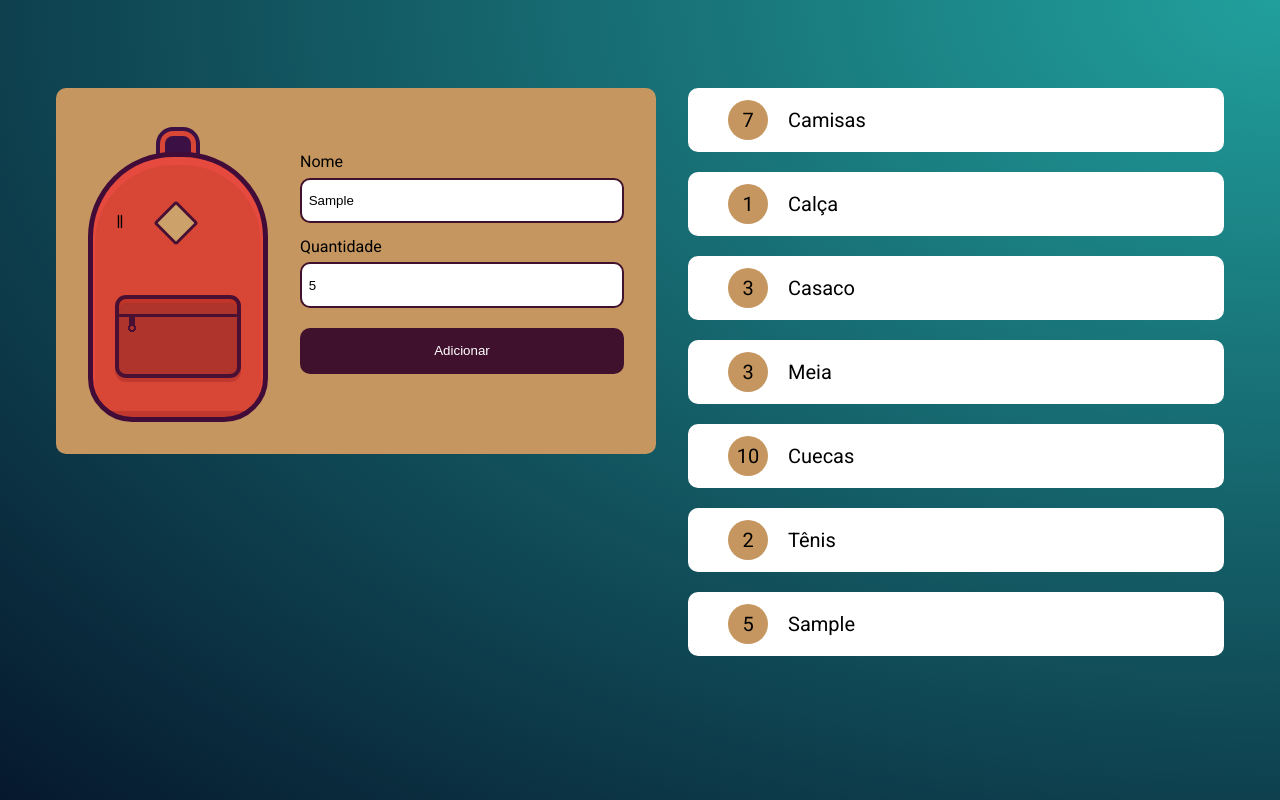
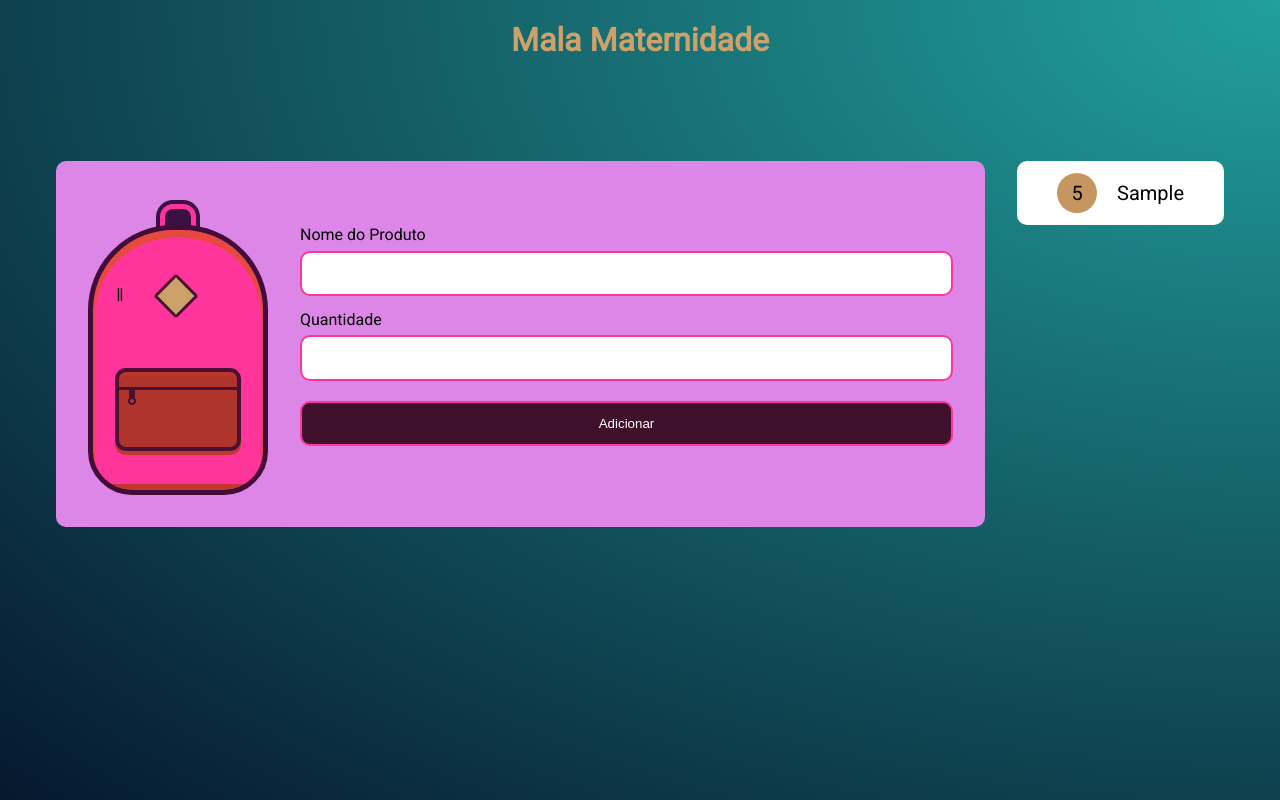
Before and after one commit to Cesar150/mochila-de-viagem, a plain HTML site: page index.html in a window 1280 px wide. Both pictures are taken after typing "Sample", "5" into the empty fields and a click on the input "Adicionar". Drawn offline with Linux system fonts and the light colour scheme.

Commit message:
input and output data in localStorage

```diff
--- a/css/style.css
+++ b/css/style.css
@@ -2,6 +2,10 @@ html {
     background: radial-gradient(farthest-corner at right top,#21A09D, #06182D);
     height: 100%;
     font-family: 'Roboto', cursive;
+}
+.titulo {
+    text-align: center;
+    color: #cca16a;
 }
 
 .conteudo {
@@ -18,7 +22,7 @@ html {
     padding: 4em 2em 2em;
     box-sizing: border-box;
     display: flex;
-    background: #C5965F;
+    background: #dc87e7;
     border-radius: 10px;
     gap: 2em;
 }
@@ -28,8 +32,8 @@ html {
     max-width: 170px;
     height: 180px;
     padding-top: 80px;
-    background-color: #d84736;
-    box-shadow: inset 0 6px 0 2px #e64a3e, 0 -93px 0 -77px #3b1045, 0 -93px 0 -72px #d84736, 0 -93px 0 -68px #3b1045;
+    background-color: #ff359b;
+    box-shadow: inset 0 6px 0 2px #e64a3e, 0 -93px 0 -77px #3b1045, 0 -93px 0 -72px #ff359b, 0 -93px 0 -68px #3b1045;
     background-image: linear-gradient(to right, transparent 5px, transparent 20px, transparent 1px, transparent 25px, transparent 5px, transparent 20px, transparent 20px, transparent 86px, #c1382e 45px, #c1382e 230px, transparent 25px, transparent 172px );
     background-position: center 254px;
     background-size: 305px 6px;
@@ -87,7 +91,7 @@ html {
     margin: 0.5em 0 1em;
     padding: 1em 0.5em;
     border-radius: 10px;
-    border: 2px solid #40112D;
+    border: 2px solid #ff359b;
 }
 
 .adicionar label {
--- a/index.html
+++ b/index.html
@@ -12,11 +12,12 @@
     <link href="https://fonts.googleapis.com/css2?family=Roboto&display=swap" rel="stylesheet">
 </head>
 <body>
+    <h1 class="titulo">Mala Maternidade</h1>
     <main class="conteudo">
         <div class="principal">
             <div class="mochila"></div>
             <form id="novoItem" action="" class="adicionar">
-                <label for="item">Nome</label>
+                <label for="item">Nome do Produto</label>
                 <input type="text" name="nome" id="nome">
                 <label for="item">Quantidade</label>
                 <input type="number" name="quantidade" id="quantidade">
@@ -24,14 +25,7 @@
             </form>
         </div>
 
-        <ul class="lista" id="lista">
-            <li class="item"><strong>7</strong>Camisas</li>
-            <li class="item"><strong>1</strong>Calça</li>
-            <li class="item"><strong>3</strong>Casaco</li>
-            <li class="item"><strong>3</strong>Meia</li>
-            <li class="item"><strong>10</strong>Cuecas</li>
-            <li class="item"><strong>2</strong>Tênis</li>
-        </ul>
+        <ul class="lista" id="lista"></ul>
     </main>
     <script src="./js/main.js"></script>
 </body>
--- a/js/main.js
+++ b/js/main.js
@@ -1,23 +1,60 @@
 const formulario = document.getElementById('novoItem');
 const lista = document.getElementById('lista');
+const itens = JSON.parse(localStorage.getItem("itens")) || [];
 
-formulario.addEventListener('submit', (evento)=>{
+itens.forEach(elemento => {
+    criaElemento(elemento);
+});
+
+formulario.addEventListener('submit', (evento) => {
     evento.preventDefault();
 
-    criaElemento(evento.target.elements['nome'].value,evento.target.elements['quantidade'].value)
+    const nome = evento.target.elements['nome'];
+    const quantidade = evento.target.elements['quantidade'];
+
+    const itemExiste = itens.find((elemento) => { return elemento.nome === nome.value })
+
+    const itemAtual = {
+        "nome": nome.value,
+        "quantidade": quantidade.value,
+    }
+
+    if (itemExiste) {
+        itemAtual.id = itemExiste.id;
+
+        atualizaElemento(itemAtual);
+
+        itens[itemExiste.id] = itemAtual
+    } else {
+        itemAtual.id = itens.length;
+
+        criaElemento(itemAtual);
+
+        itens.push(itemAtual)
+    }
+
+
+
+    localStorage.setItem("itens", JSON.stringify(itens));
+
+    nome.value = "";
+    quantidade.value = "";
 
 })
 
-function criaElemento(nome, quantidade){
+function criaElemento(ObjItem) {
     const novoItem = document.createElement('li');
     novoItem.classList.add('item');
 
     const numeroItem = document.createElement('strong')
-    numeroItem.innerHTML = quantidade;
-
+    numeroItem.innerHTML = ObjItem.quantidade;
+    numeroItem.dataset.id = ObjItem.id;
     novoItem.appendChild(numeroItem);
-    novoItem.innerHTML += nome;
+    novoItem.innerHTML += ObjItem.nome;
 
     lista.appendChild(novoItem);
+}
 
+function atualizaElemento(ObjItem){
+    document.querySelector("[data-id='"+ObjItem.id+"']").innerHTML = ObjItem.quantidade;
 }
```
Also changed, not shown: 1 other file.
